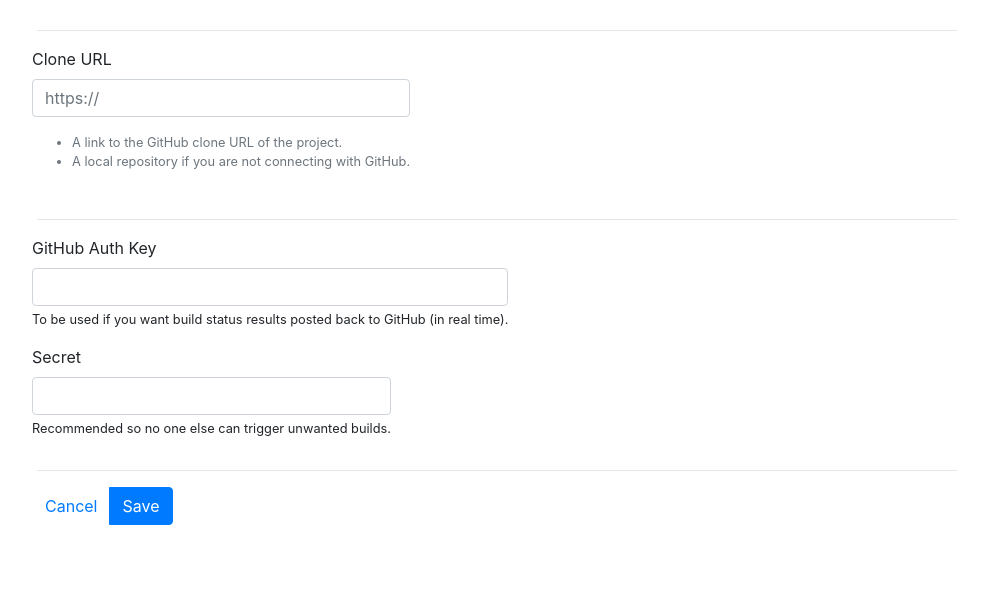
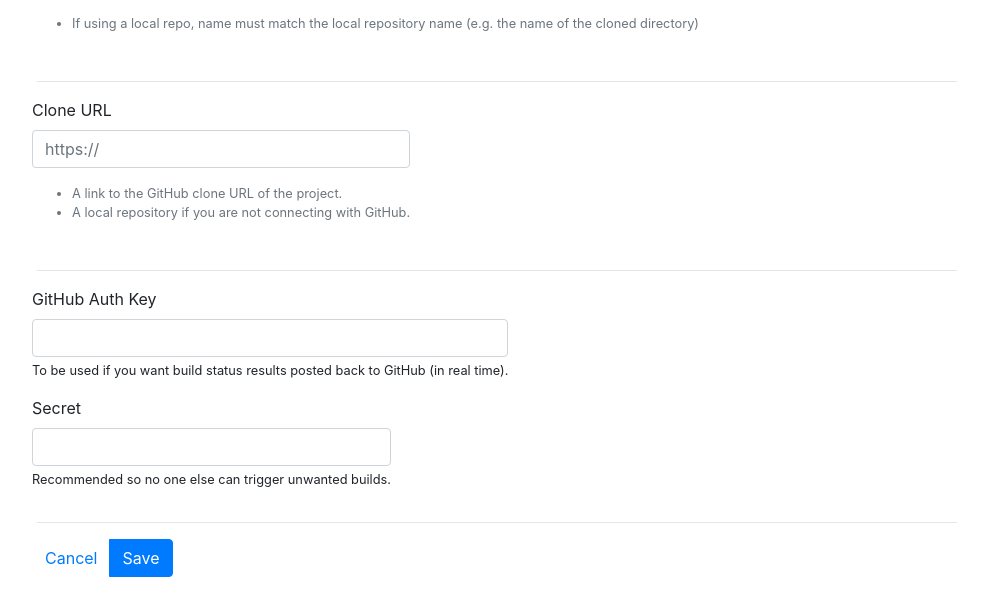
Before and after one commit to worksofliam/barryCI, a Node server app: page /app/edit in a window 1280 px wide. Shown: the part 344-937 px from the top of the page, without its empty margins (143-1131 px from the left). Before the commit the page ends 869 px from the top, so only its background shows below. Run offline with Node 20, Linux system fonts and the light colour scheme; the visitor is signed in with stand-in values (Sample User, id 1); some libraries are stand-ins or nearby versions.

Commit message:
Icon fix

```diff
--- a/views/edit.pug
+++ b/views/edit.pug
@@ -28,6 +28,9 @@ include ./head.pug
           .form-group
             label Build name
             input.form-control(type='text', name='name', value=repo.name, placeholder='Build name', required)
+            small.form-text.text-muted.mt-3
+              ul
+                li If using a local repo, name must match the local repository name (e.g. the name of the cloned directory)
 
         hr
 
--- a/views/result.pug
+++ b/views/result.pug
@@ -17,7 +17,7 @@ link(href='/public/list.css', rel='stylesheet')
             tbody
               tr
                 td
-                  i.fa.fa-fa-object-group
+                  i.fa.fa-object-group
                   span.ml-2=info.project
                 td
                   i.fa.fa-connectdevelop
```
